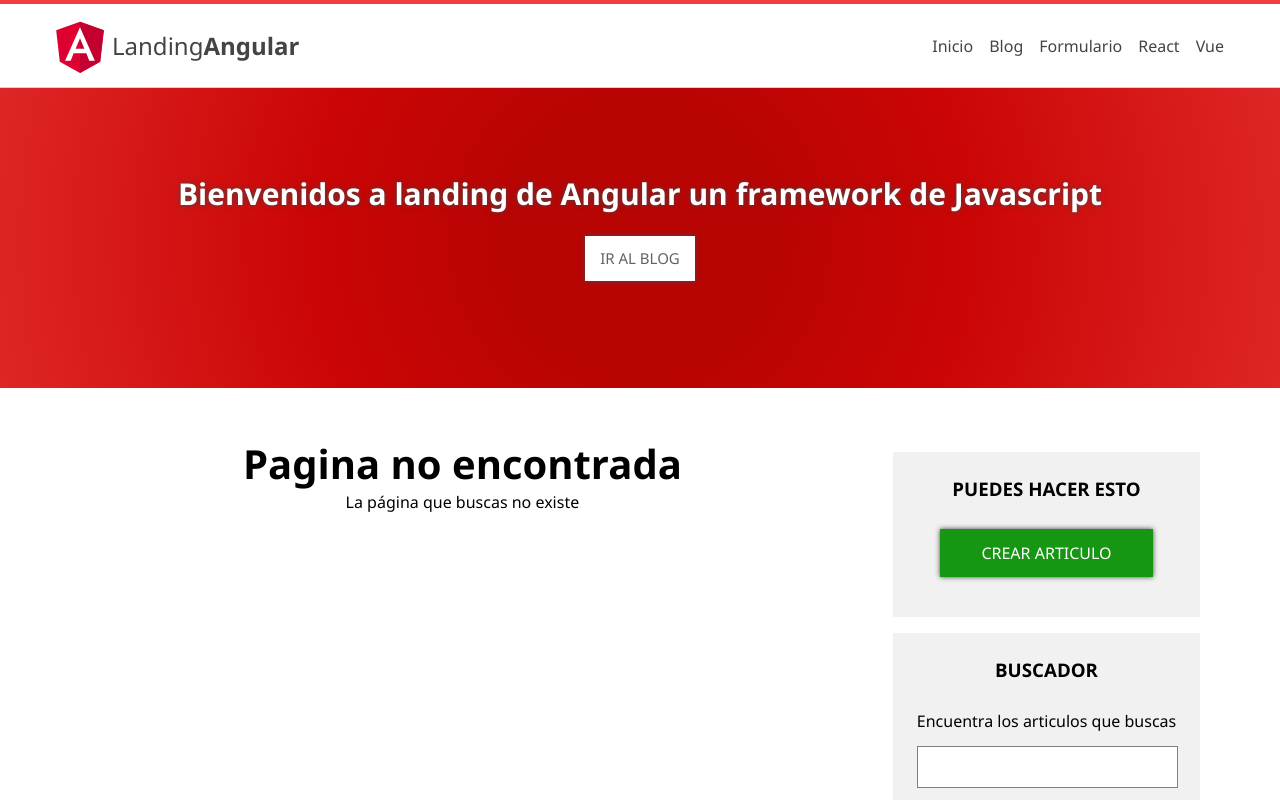
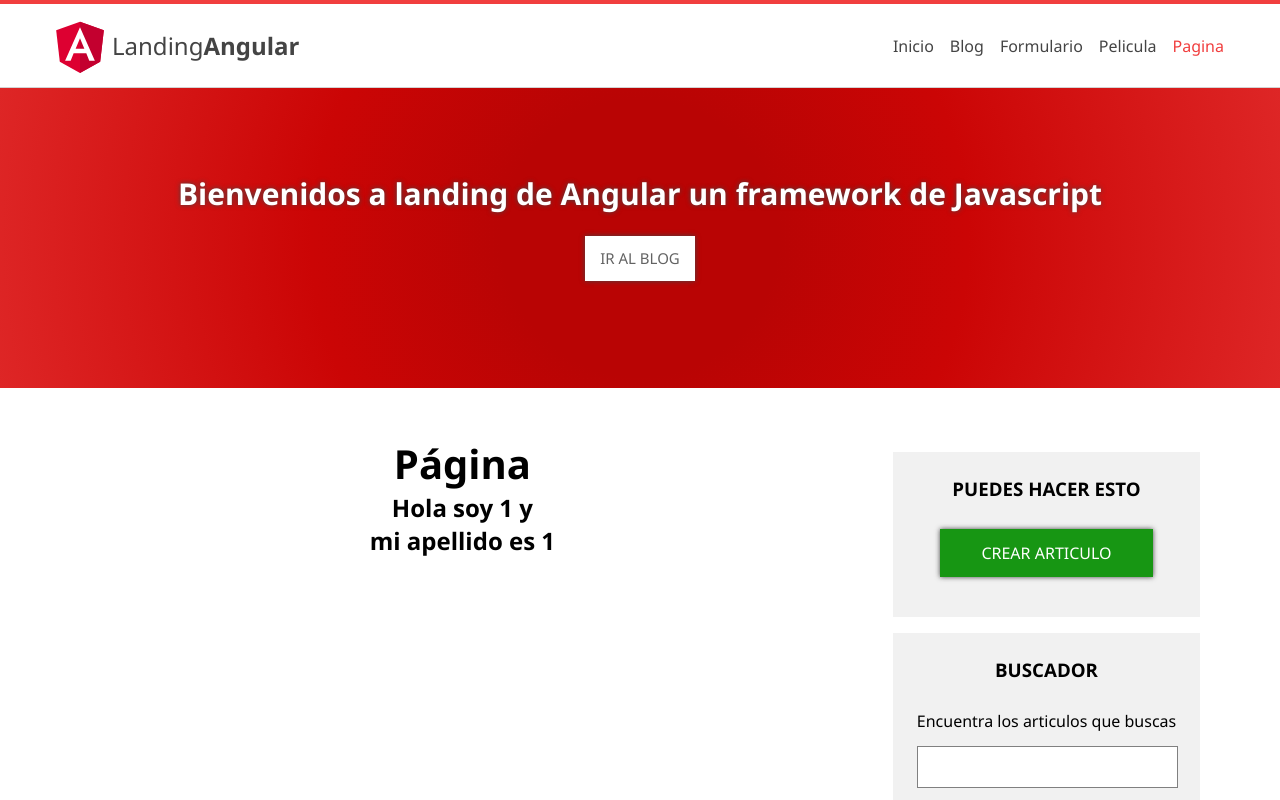
Before and after one commit to faberordonez1/Landing-angular, an Angular app: page /pagina-de-prueba/1/1 in a window 1280 px wide. Shown: the top 800 px of the page. Built offline with nearby package versions, Linux system fonts and the light colour scheme.

Commit message:
parametros por url

```diff
--- a/src/app/app.routing.ts
+++ b/src/app/app.routing.ts
@@ -13,10 +13,12 @@ import { ErrorComponent } from "./components/error/error.component";
 //Array de rutas
 const appRoutes : Routes =[
     {path:'',component:HomeComponent},
+    {path:'home',component:HomeComponent},
     {path:'blog', component:BlogComponent},
     {path:'formulario',component:FormularioComponent},
     {path:'pelicula', component:PeliculaComponent},
-    {path:'pagina-de-pruebas', component:PaginaComponent},
+    {path:'pagina-de-prueba', component:PaginaComponent},//para parametros opcionales
+    {path:'pagina-de-prueba/:nombre/:apellido', component:PaginaComponent},//pasando parametro
     {path:'**',component:ErrorComponent}
 ];
 
--- a/src/app/components/blog/blog.component.html
+++ b/src/app/components/blog/blog.component.html
@@ -1 +1 @@
-<p>blog works!</p>
+<h2 class="subheader">Blog</h2>
--- a/src/app/components/formulario/formulario.component.html
+++ b/src/app/components/formulario/formulario.component.html
@@ -1 +1 @@
-<p>formulario works!</p>
+<h1 class="subheader">Formulario</h1>
--- a/src/app/components/header/header.component.html
+++ b/src/app/components/header/header.component.html
@@ -1,17 +1,17 @@
 <header class="header">
     <div class="container">
-        <a href="index.html">
+        <a [routerLink]="['/home']" [routerLinkActive]="['active']">
             <div class="header_logo">
                 <img src="assets/images/angular.svg" alt="logo">
                 <span>Landing<strong>Angular</strong>  </span>
             </div>
         </a>            <nav class="header_navbar">
             <ul>
-                <li><a href="index.html">Inicio</a></li>
-                <li><a href="article.html">Blog</a></li>
-                <li><a href="formulario.html">Formulario</a></li>
-                <li><a href="../React/index.html">React</a></li>
-                <li><a href="../Vue/index.html">Vue</a></li>
+                <li><a [routerLink]="['/home']" [routerLinkActive]="['active']">Inicio</a></li>
+                <li><a [routerLink]="['/blog']" [routerLinkActive]="['active']">Blog</a></li>
+                <li><a [routerLink]="['/formulario']" [routerLinkActive]="['active']">Formulario</a></li>
+                <li><a [routerLink]="['/pelicula']" [routerLinkActive]="['active']">Pelicula</a></li>
+                <li><a [routerLink]="['/pagina-de-prueba']" [routerLinkActive]="['active']">Pagina</a></li>
             </ul>
         </nav>
     </div>
--- a/src/app/components/home/home.component.html
+++ b/src/app/components/home/home.component.html
@@ -1 +1 @@
-<p>home works!</p>
+<h2 class="subheader">{{title}}</h2>
--- a/src/app/components/home/home.component.ts
+++ b/src/app/components/home/home.component.ts
@@ -6,8 +6,11 @@ import { Component, OnInit } from '@angular/core';
   styleUrls: ['./home.component.css']
 })
 export class HomeComponent implements OnInit {
+  public title: string;
 
-  constructor() { }
+  constructor() {
+    this.title="Ultimos Articulos"
+  }
 
   ngOnInit(): void {
   }
--- a/src/app/components/pagina/pagina.component.html
+++ b/src/app/components/pagina/pagina.component.html
@@ -1 +1,8 @@
-<p>pagina works!</p>
+<h1 class="subheader">Página</h1>
+<div *ngIf="nombre && apellido">
+    <h2>Hola soy {{nombre}} y</h2>
+    <h2>mi apellido es {{apellido}}</h2>
+</div>
+<div *ngIf="!nombre || !apellido">
+    <h2>No hay datos para mostrar</h2>
+</div>
--- a/src/app/components/pagina/pagina.component.ts
+++ b/src/app/components/pagina/pagina.component.ts
@@ -1,4 +1,6 @@
+import { THIS_EXPR } from '@angular/compiler/src/output/output_ast';
 import { Component, OnInit } from '@angular/core';
+import { ActivatedRoute, Params, Router } from '@angular/router';//import capturar parametros URL
 
 @Component({
   selector: 'app-pagina',
@@ -6,10 +8,24 @@ import { Component, OnInit } from '@angular/core';
   styleUrls: ['./pagina.component.css']
 })
 export class PaginaComponent implements OnInit {
+ public nombre: string;
+ public apellido:string;
 
-  constructor() { }
+  constructor(
+    private _route:ActivatedRoute,
+    private _router: Router
+  ) {
+    this.nombre ="";
+    this.apellido ="";
+    }
 
   ngOnInit(): void {
+    this._route.params.subscribe((params:Params)=>{
+
+      console.log(params['nombre']);
+      this.nombre = params['nombre']
+      this.apellido = params['apellido']
+    });
   }
 
 }
--- a/src/app/components/pelicula/pelicula.component.html
+++ b/src/app/components/pelicula/pelicula.component.html
@@ -1 +1 @@
-<p>pelicula works!</p>
+<h1 class="subheader">Pelicula</h1>
--- a/src/assets/css/style.css
+++ b/src/assets/css/style.css
@@ -35,7 +35,7 @@
     50% {
       transform: scale(1.3);
     }
-  }
+  }/*Menú*/
 .header_navbar{
     display:flex;
     align-items:center;
@@ -53,7 +53,7 @@
     color: #444;
     text-decoration: none;
 }
-.header_navbar ul>li a:hover{
+.header_navbar ul>li a:hover,.header_navbar ul li >a.active{
     color: var(--colorPrincipal);
 }
 .slider{
```
